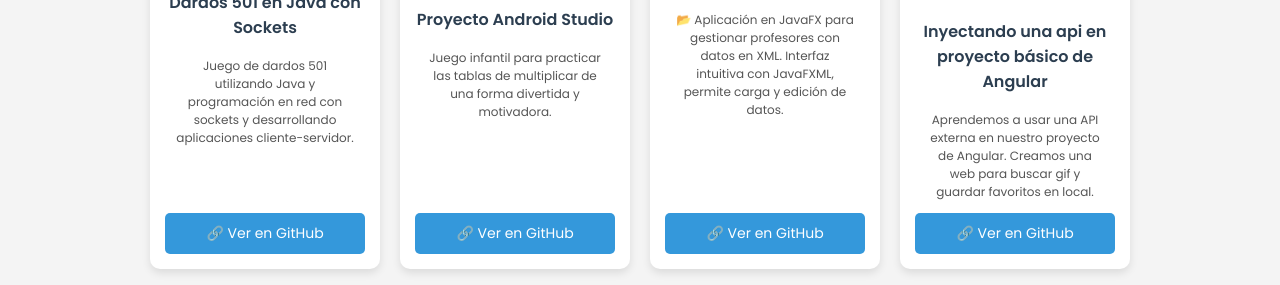
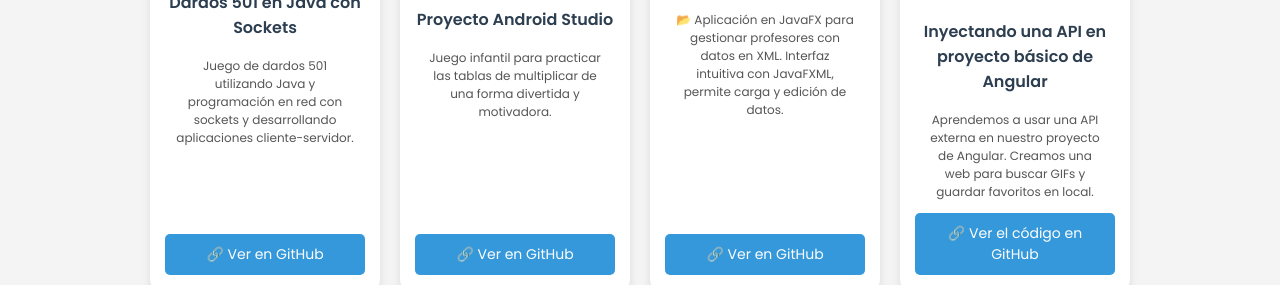
Before and after one commit to ici77/inmacontreras, a plain HTML site: page index.html in a window 1280 px wide. Shown: the part 497-782 px from the top of the page. Drawn offline with Linux system fonts and the light colour scheme.

Commit message:
Update index.html

```diff
--- a/index.html
+++ b/index.html
@@ -128,14 +128,20 @@
                 <a href="https://github.com/ici77/profesorado" target="_blank">🔗 Ver en GitHub</a>
             </div>
            <div class="project">
+    <!-- Enlace a la aplicación desplegada -->
     <a href="https://ici77.github.io/angulargif/" target="_blank">
         <img src="https://raw.githubusercontent.com/ici77/inmacontreras/main/gif.png" alt="Primeros proyecto en angular">
     </a>
     <p style="text-align: center;">Haz clic en la imagen para ver la aplicación desplegada.</p>
-                <h3>Inyectando una api en proyecto básico de Angular</h3>
-                <p>Aprendemos a usar una API externa en nuestro proyecto de Angular. Creamos una web para buscar gif y guardar favoritos en local.</p>
-                <a href="https://github.com/ici77/angulargif" target="_blank">🔗 Ver en GitHub</a>
+
+    <!-- Descripción del proyecto -->
+    <h3>Inyectando una API en proyecto básico de Angular</h3>
+    <p>Aprendemos a usar una API externa en nuestro proyecto de Angular. Creamos una web para buscar GIFs y guardar favoritos en local.</p>
+
+    <!-- Enlace al repositorio de GitHub -->
+    <a href="https://github.com/ici77/angulargif" target="_blank">🔗 Ver el código en GitHub</a>
 </div>
+
 
             <div class="project">
                 <a href="https://github.com/ici77/biblioteca" target="_blank">
```
Lines whose indentation alone changed are shown as unchanged.
